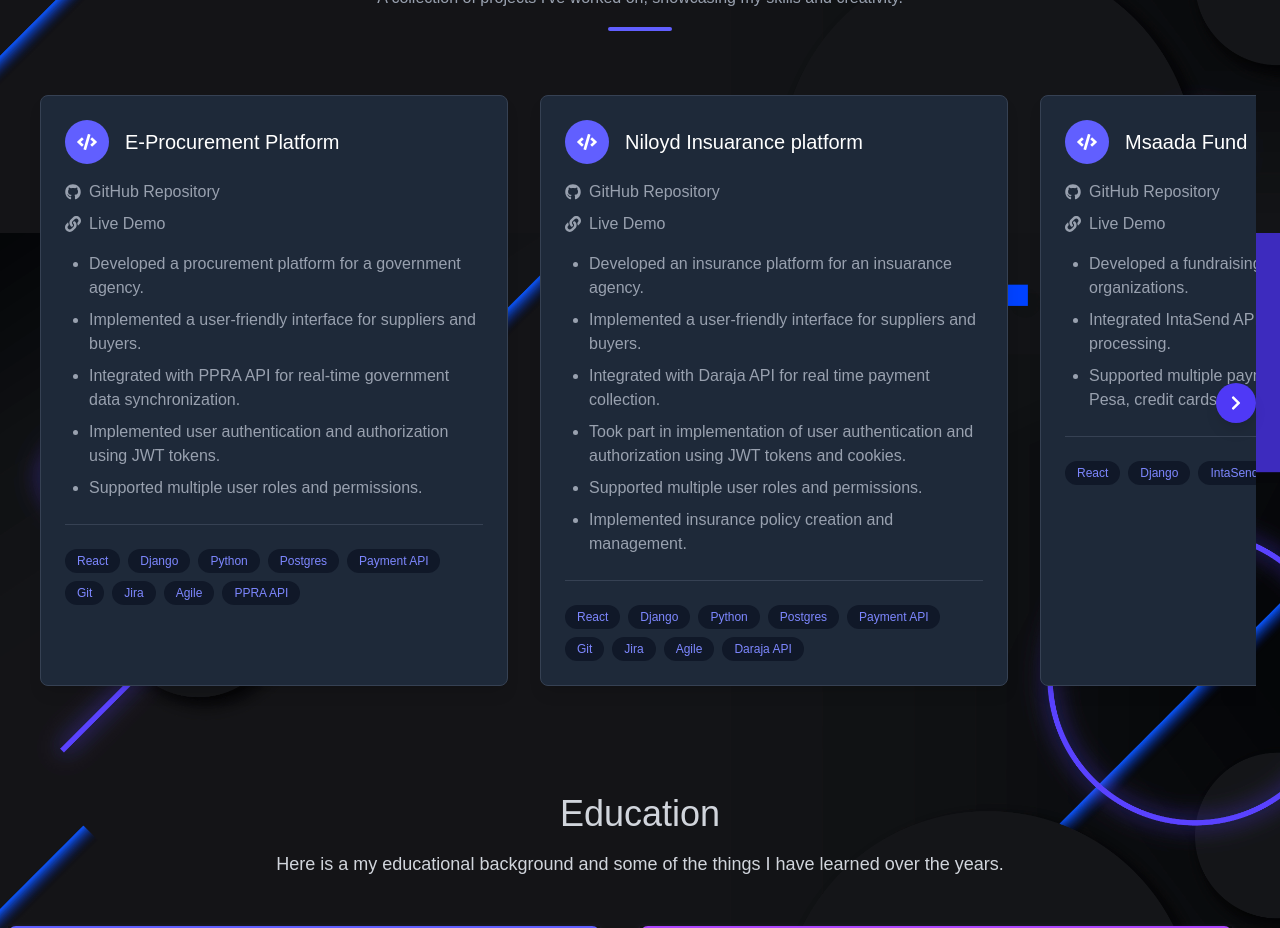
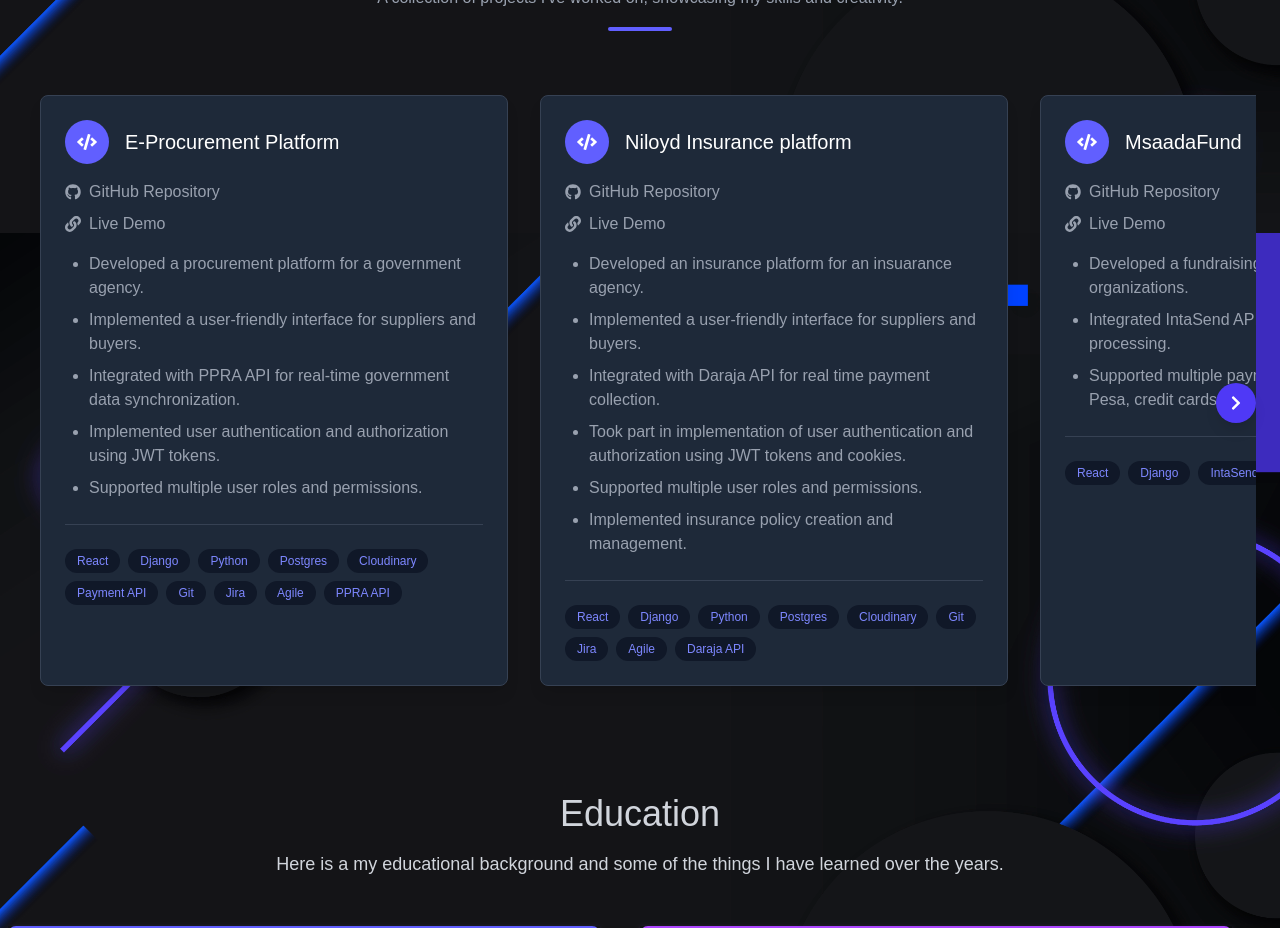
Before and after one commit to MuchokiDavid/my-portfolio, a React (Vite) app: page / in a window 1280 px wide. Shown: the part 3180-4108 px from the top of the page. Built offline with nearby package versions, Linux system fonts and the light colour scheme.

Commit message:
Update Projects component: correct project titles, enhance technology lists with Cloudinary, and refine descriptions for clarity

```diff
--- a/src/components/Projects.jsx
+++ b/src/components/Projects.jsx
@@ -25,10 +25,10 @@ const Projects = () => {
         "Implemented user authentication and authorization using JWT tokens.",
         "Supported multiple user roles and permissions.",
       ],
-      technologies: ["React", "Django", "Python", "Postgres", "Payment API", "Git", "Jira", "Agile", "PPRA API"],
+      technologies: ["React", "Django", "Python", "Postgres", "Cloudinary","Payment API", "Git", "Jira", "Agile", "PPRA API"],
     },
     {
-      title: "Niloyd Insuarance platform",
+      title: "Niloyd Insurance platform",
       githubLink: "https://github.com/tyneitafrica/insure_backend",
       liveLink: "https://insure-frontend.vercel.app",
       description: [
@@ -39,10 +39,10 @@ const Projects = () => {
         "Supported multiple user roles and permissions.",
         "Implemented insurance policy creation and management.",
       ],
-      technologies: ["React", "Django", "Python", "Postgres", "Payment API", "Git", "Jira", "Agile", "Daraja API"],
+      technologies: ["React", "Django", "Python", "Postgres", "Cloudinary", "Git", "Jira", "Agile", "Daraja API"],
     },
     {
-      title: "Msaada Fund",
+      title: "MsaadaFund",
       githubLink: "https://github.com/MuchokiDavid/Msaadafund-Frontend",
       liveLink: "https://www.msaadafund.com",
       description: [
@@ -59,7 +59,7 @@ const Projects = () => {
       description: [
         "Built a Python web service to calculate loyalty points based on customer transactions.",
         "Integrated Google Sheets API for data fetching and updates.",
-        "Sent notifications to customers about their loyalty points.",
+        "Sent notifications sms to customers about their loyalty points.",
       ],
       technologies: ["Python", "Flask", "Google Sheets API", "Cpanel", "Git"],
     },
```
